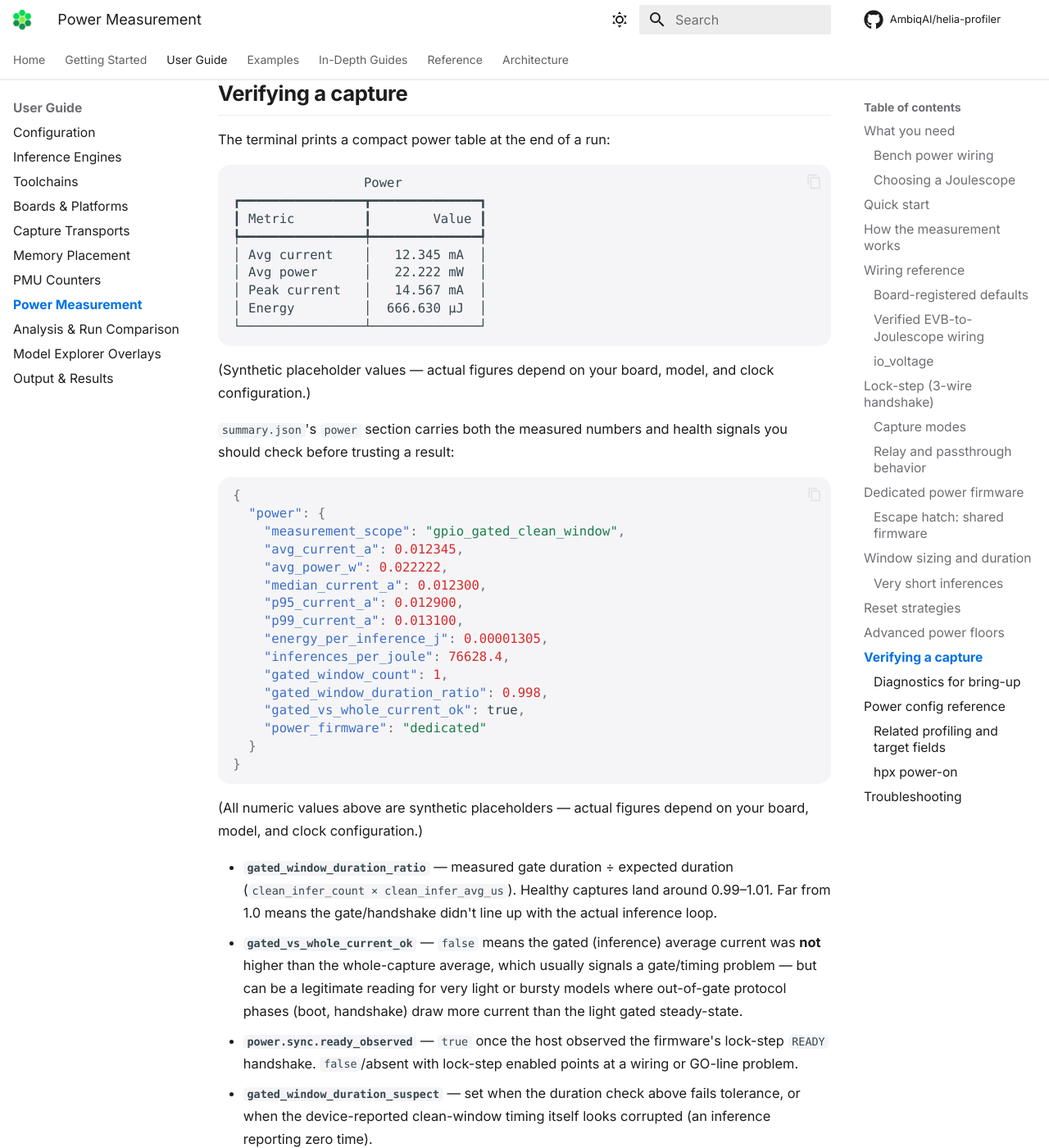
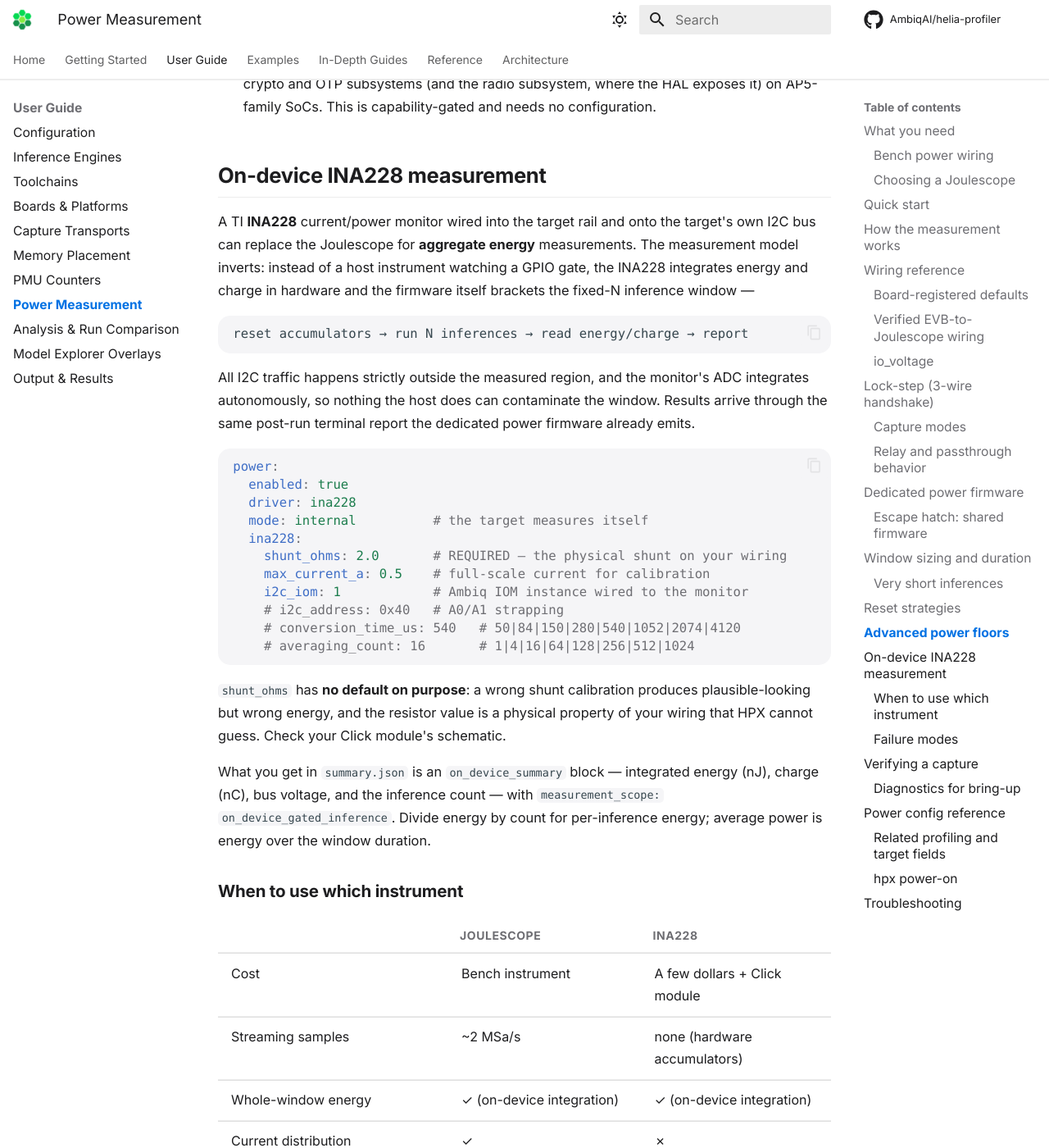
Before and after one commit to AmbiqAI/helia-profiler, an MkDocs documentation site: the page built from docs/guide/power.md, in a window 1280 px wide and 1400 px high, scrolled down 10183 px. Shown: the whole window at 82% size. Built offline with MkDocs 1.6.1 and Material for MkDocs 9.7.7, drawn with Linux system fonts in a browser that asks for light colours; some web fonts are replaced; comment, search, counter and statistics services are not loaded; some of the changed text lies outside the part shown.

Commit message:
docs(power): document on-device INA228 measurement and comparability
Adds the INA228 section to the power guide (measurement model, config,
instrument trade-off table, cross-instrument comparison behaviour, typed
failure phases), points the stale `ondevice` troubleshooting entry at the
real driver, and regenerates the configuration reference for the new
power.ina228 block.

Comparability needed no new machinery — power_scope is already a
METRIC_BLOCKING dimension, so Joulescope (gpio_gated_clean_window) vs
INA228 (on_device_gated_inference) comparisons omit power deltas with an
explanatory issue while cycles/PMU deltas stay comparable. Two focused
tests pin that behaviour with the real scope strings.

The compatibility-baseline entry for nsx-sensors is deferred until the
upstream SHUNT_CAL fix lands — pinning the current revision would
qualify a driver whose range-0 calibration writes SHUNT_CAL=0.

Refs #95

````diff
--- a/docs/guide/power.md
+++ b/docs/guide/power.md
@@ -7,6 +7,11 @@ window, while a [Joulescope](https://www.joulescope.com/) integrates
 charge/energy on-device and streams it to the host. This page walks through
 wiring, the minimal config to get a first reading, and every knob you're
 likely to need afterward — from simplest to most advanced.
+
+No Joulescope on the bench? A **TI INA228 monitor on the target's own I2C
+bus** (e.g. a MikroE Power Monitor Click) can measure whole-window energy
+instead — see [On-device INA228 measurement](#on-device-ina228-measurement)
+for the trade-offs.
 
 ## What you need
 
@@ -381,6 +386,88 @@ you understand the tradeoff:
   the HAL exposes it) on AP5-family SoCs. This is capability-gated and needs
   no configuration.
 
+## On-device INA228 measurement
+
+A TI **INA228** current/power monitor wired into the target rail and onto the
+target's own I2C bus can replace the Joulescope for **aggregate energy**
+measurements. The measurement model inverts: instead of a host instrument
+watching a GPIO gate, the INA228 integrates energy and charge in hardware and
+the firmware itself brackets the fixed-N inference window —
+
+```
+reset accumulators → run N inferences → read energy/charge → report
+```
+
+All I2C traffic happens strictly outside the measured region, and the
+monitor's ADC integrates autonomously, so nothing the host does can
+contaminate the window. Results arrive through the same post-run terminal
+report the dedicated power firmware already emits.
+
+```yaml
+power:
+  enabled: true
+  driver: ina228
+  mode: internal          # the target measures itself
+  ina228:
+    shunt_ohms: 2.0       # REQUIRED — the physical shunt on your wiring
+    max_current_a: 0.5    # full-scale current for calibration
+    i2c_iom: 1            # Ambiq IOM instance wired to the monitor
+    # i2c_address: 0x40   # A0/A1 strapping
+    # conversion_time_us: 540   # 50|84|150|280|540|1052|2074|4120
+    # averaging_count: 16       # 1|4|16|64|128|256|512|1024
+```
+
+`shunt_ohms` has **no default on purpose**: a wrong shunt calibration
+produces plausible-looking but wrong energy, and the resistor value is a
+physical property of your wiring that HPX cannot guess. Check your Click
+module's schematic.
+
+What you get in `summary.json` is an `on_device_summary` block — integrated
+energy (nJ), charge (nC), bus voltage, and the inference count — with
+`measurement_scope: on_device_gated_inference`. Divide energy by count for
+per-inference energy; average power is energy over the window duration.
+
+### When to use which instrument
+
+| | Joulescope | INA228 |
+|---|---|---|
+| Cost | Bench instrument | A few dollars + Click module |
+| Streaming samples | ~2 MSa/s | none (hardware accumulators) |
+| Whole-window energy | ✓ (on-device integration) | ✓ (on-device integration) |
+| Current distribution (median/p95/p99) | ✓ | ✗ |
+| Per-layer power attribution | future | ✗ |
+| Host wiring | series supply + GPIO gate wires | none (target I2C) |
+| Powers/resets the target rail | ✓ (relay, power-cycle recovery) | ✗ |
+
+The INA228 path is a *cheap aggregate-energy instrument*, not a Joulescope
+replacement: with 50 µs minimum conversions it cannot resolve per-layer
+detail, and it reports one integrated window, not a sample stream.
+
+!!! note "Cross-instrument comparisons"
+    Runs measured with different instruments carry different
+    `measurement_scope` values, so `hpx compare` **omits power deltas**
+    between a Joulescope run and an INA228 run (the comparison itself still
+    works for cycles/PMU metrics, and the report says why power was
+    omitted). Energy figures also legitimately differ between instruments:
+    the INA228 measures whatever rail your shunt sits in, which is usually
+    not the same net the Joulescope was in series with.
+
+### Failure modes
+
+The monitor is brought up before any heavy setup, so a missing or mis-wired
+part fails fast with a typed terminal phase:
+
+- `ina228_init` — I2C bring-up, ID check (manufacturer `0x5449`, device
+  `0x228`), or configuration failed. Check wiring, `i2c_iom`, and address
+  strapping.
+- `ina228_arm` — the accumulator reset write failed right before the window.
+- `ina228_read` — the post-window read-back failed; the window ran but the
+  measurement was lost, so the run is treated as failed rather than
+  silently reporting nothing.
+- An accumulator **overflow** during a very long window fails the run
+  explicitly (`On-device power monitor reported accumulator overflow`).
+  Shorten the window or raise `conversion_time_us`/`averaging_count`.
+
 ## Verifying a capture
 
 The terminal prints a compact power table at the end of a run:
@@ -547,10 +634,11 @@ the JS320 bench.
     against the `whole_capture_window` row in `detailed/power_summary.csv`.
 
 ??? failure "`driver: ondevice` raises `PowerError: not yet implemented`"
-    The on-device driver is present in `power.driver`'s choices for forward
-    compatibility, but its capture path is currently a stub and always
-    raises. Use `power.driver: joulescope` (the default) for any real
-    measurement today.
+    The generic `ondevice` driver is a stub with no firmware-side producer
+    and always raises. For a real on-target measurement use
+    `power.driver: ina228` with an INA228 wired to the target's I2C bus
+    (see [On-device INA228 measurement](#on-device-ina228-measurement)),
+    or `power.driver: joulescope` (the default) for a bench instrument.
 
 ??? failure "TOPS-per-Watt missing from summary"
     Only emitted for heliaAOT runs with power enabled. heliaRT/TFLM
````
Also changed, not shown: 1 other file.
